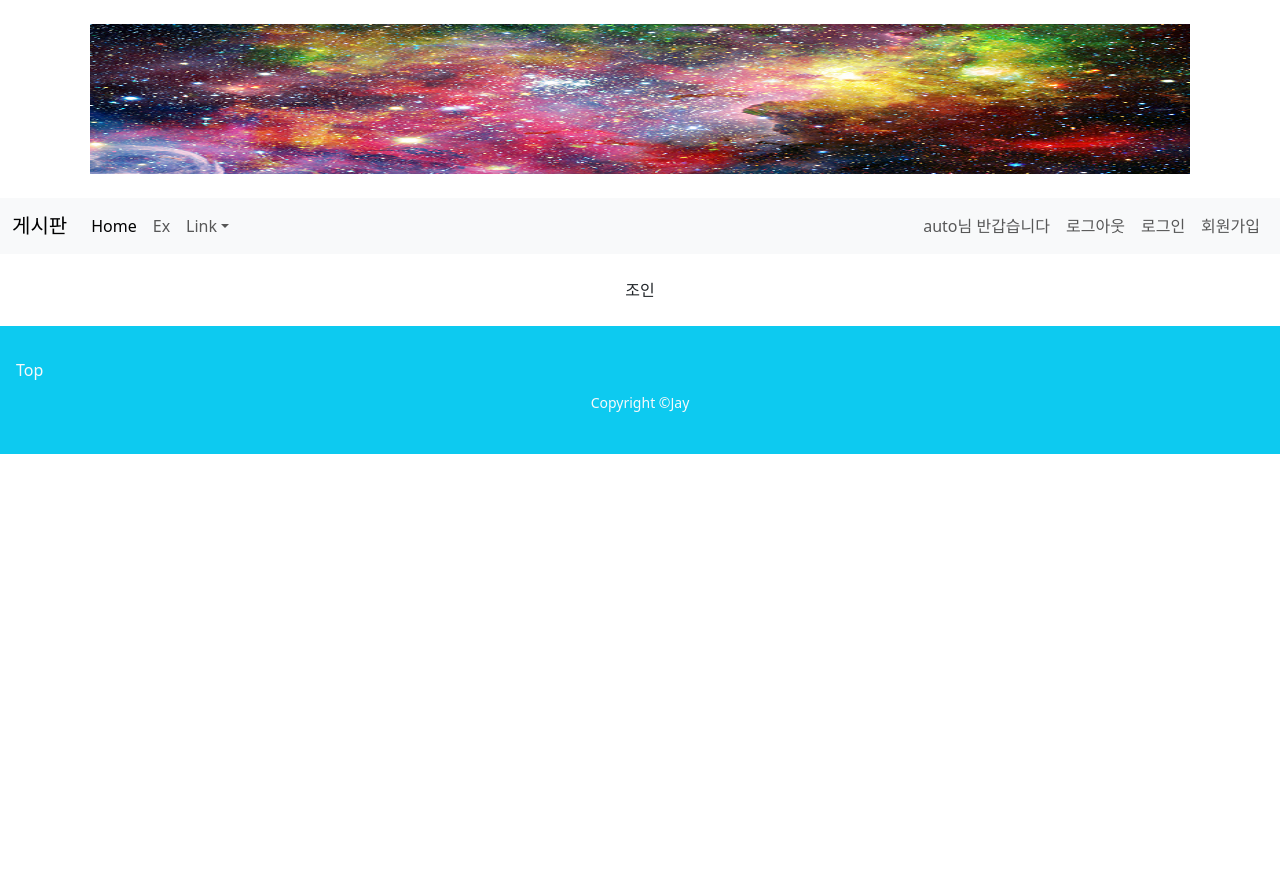
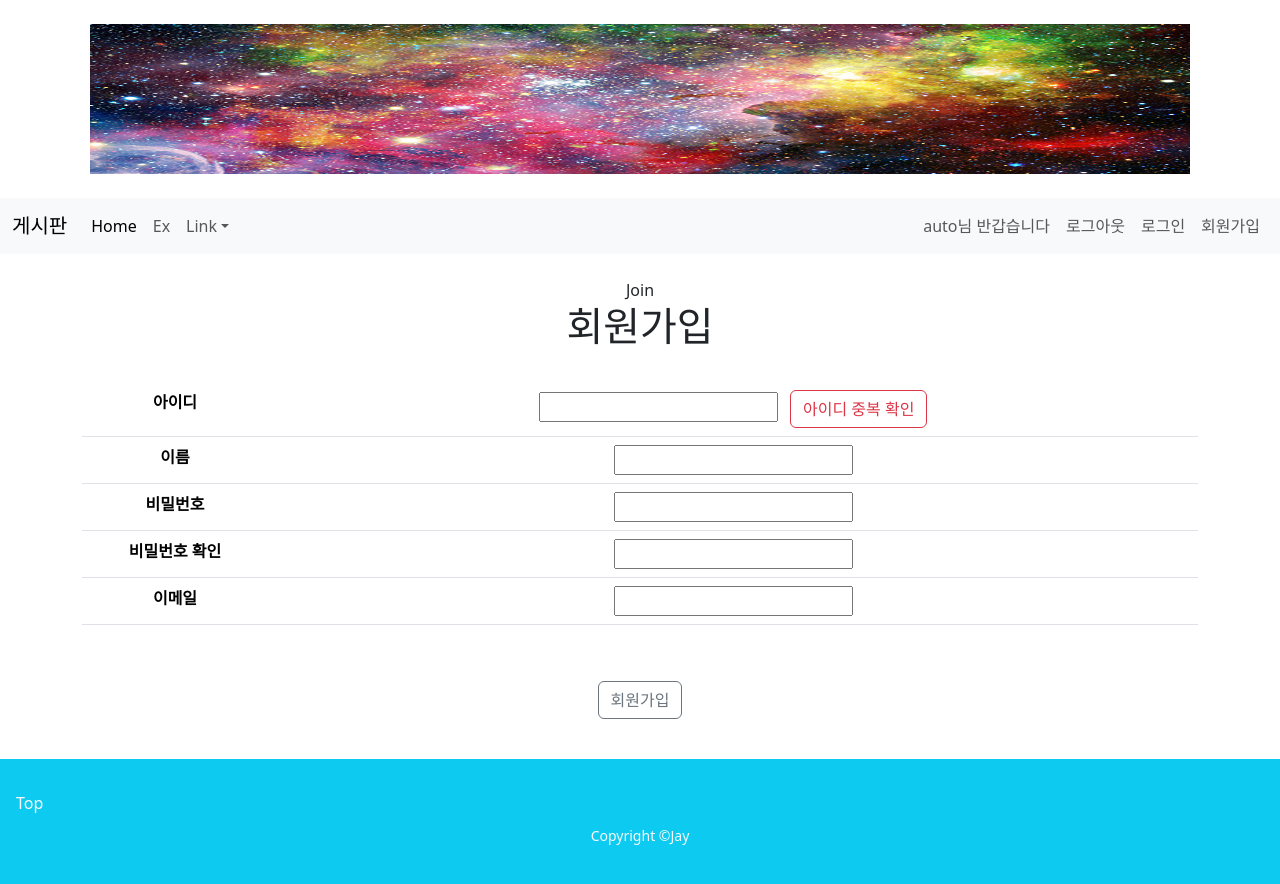
Before and after one commit to berichmore/Toy_CRUD_A, a React (Create React App) app in the folder front/: page /join in a window 1280 px wide. Shown: the top 884 px of the page. Before the commit the page ends 800 px from the top, so only its background shows below. Built offline with nearby package versions, Linux system fonts and the light colour scheme; a small style sheet from the web is missing.

Commit message:
로그인 폼

```diff
--- a/front/src/Components/member/Join.jsx
+++ b/front/src/Components/member/Join.jsx
@@ -3,7 +3,50 @@ import React from 'react';
 const Join = () => {
     return (
         <div>
-            조인
+            Join
+            <h1>회원가입</h1> &nbsp; &nbsp;
+            <table className="table">
+                <tbody>
+                    <tr>
+                        <th className="col-2">아이디</th>
+                            <td>
+                                <input type="text" size="50px" />&nbsp; &nbsp;
+                                <button className="btn btn-outline-danger">아이디 중복 확인</button>
+                            </td>
+                    </tr>
+
+                    <tr>
+                        <th>이름</th>
+                        <td>
+                            <input type="text" size="50px" />
+                        </td>
+                    </tr>
+
+                    <tr>
+                        <th>비밀번호</th>
+                        <td>
+                            <input type="password" size="50px" />
+                        </td>
+                    </tr>
+
+                    <tr>
+                        <th>비밀번호 확인</th>
+                        <td>
+                            <input type="password" size="50px" />
+                        </td>
+                    </tr>
+
+                    <tr>
+                        <th>이메일</th>
+                        <td>
+                        <input type="text" size="100px" />
+                        </td>
+                    </tr>
+                </tbody>
+            </table><br/>
+            <div className="my-3 d-flex-justify-content-center">
+                <button className="btn btn-outline-secondary">회원가입</button>
+            </div>
         </div>
     );
 };
--- a/front/src/Components/member/Logout.jsx
+++ b/front/src/Components/member/Logout.jsx
@@ -5,6 +5,7 @@ const Logout = () => {
         <div>
             로그아웃
 
+
         </div>
     );
 };
```
